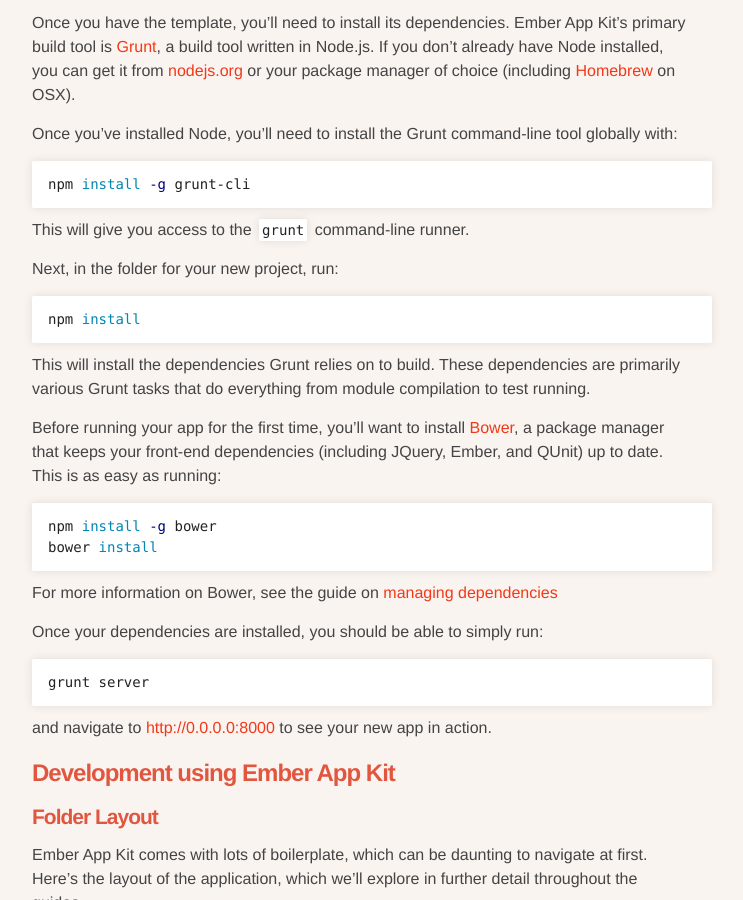
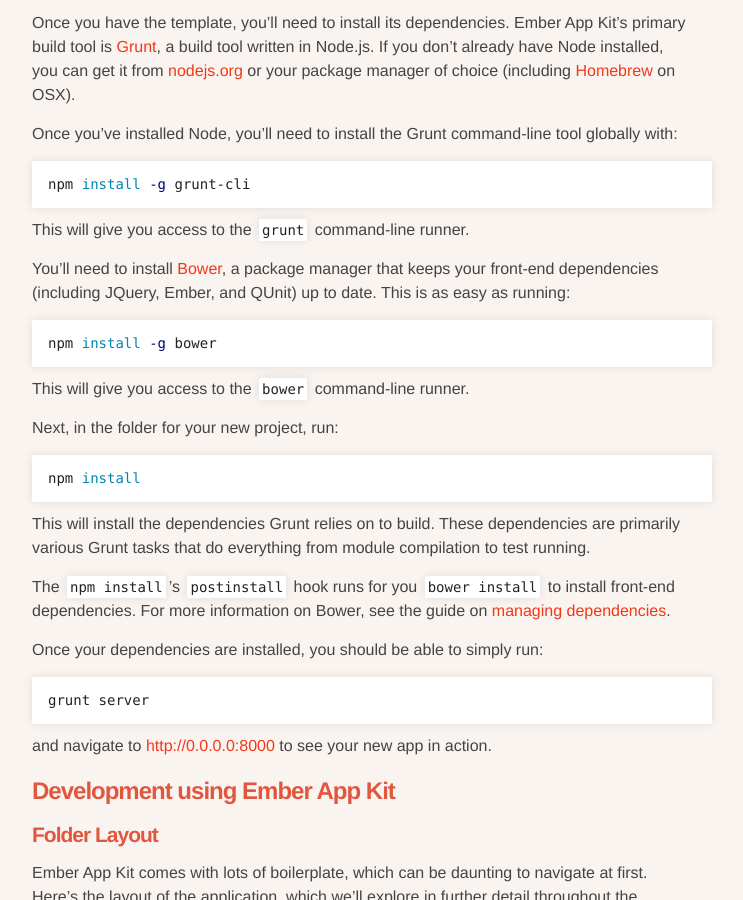
Before and after one commit to stefanpenner/ember-app-kit, a Jekyll site: the page built from guides/getting-started.md, in a window 1280 px wide and 900 px high, scrolled down 517 px. Shown: the whole window, without its empty margins (418-1161 px from the left). Built offline with Jekyll 4.4.1, drawn with Linux system fonts in a browser that asks for light colours.

Commit message:
Update "Getting Started" section
Let users install bower before running `npm install` as it runs
`bower install` in its postinstall hook.

```diff
--- a/guides/getting-started.md
+++ b/guides/getting-started.md
@@ -20,6 +20,14 @@
 
 This will give you access to the `grunt` command-line runner.
 
+You'll need to install [Bower](http://bower.io), a package manager that keeps your front-end dependencies (including JQuery, Ember, and QUnit) up to date. This is as easy as running:
+
+{% highlight sh %}
+npm install -g bower
+{% endhighlight %}
+
+This will give you access to the `bower` command-line runner.
+
 Next, in the folder for your new project, run:
 
 {% highlight sh %}
@@ -28,14 +36,7 @@
 
 This will install the dependencies Grunt relies on to build. These dependencies are primarily various Grunt tasks that do everything from module compilation to test running.
 
-Before running your app for the first time, you'll want to install [Bower](http://bower.io), a package manager that keeps your front-end dependencies (including JQuery, Ember, and QUnit) up to date. This is as easy as running:
-
-{% highlight sh %}
-npm install -g bower
-bower install
-{% endhighlight %}
-
-For more information on Bower, see the guide on [managing dependencies](dependencies.html)
+The `npm install`'s `postinstall` hook runs for you `bower install` to install front-end dependencies. For more information on Bower, see the guide on [managing dependencies](dependencies.html).
 
 Once your dependencies are installed, you should be able to simply run:
 
```
